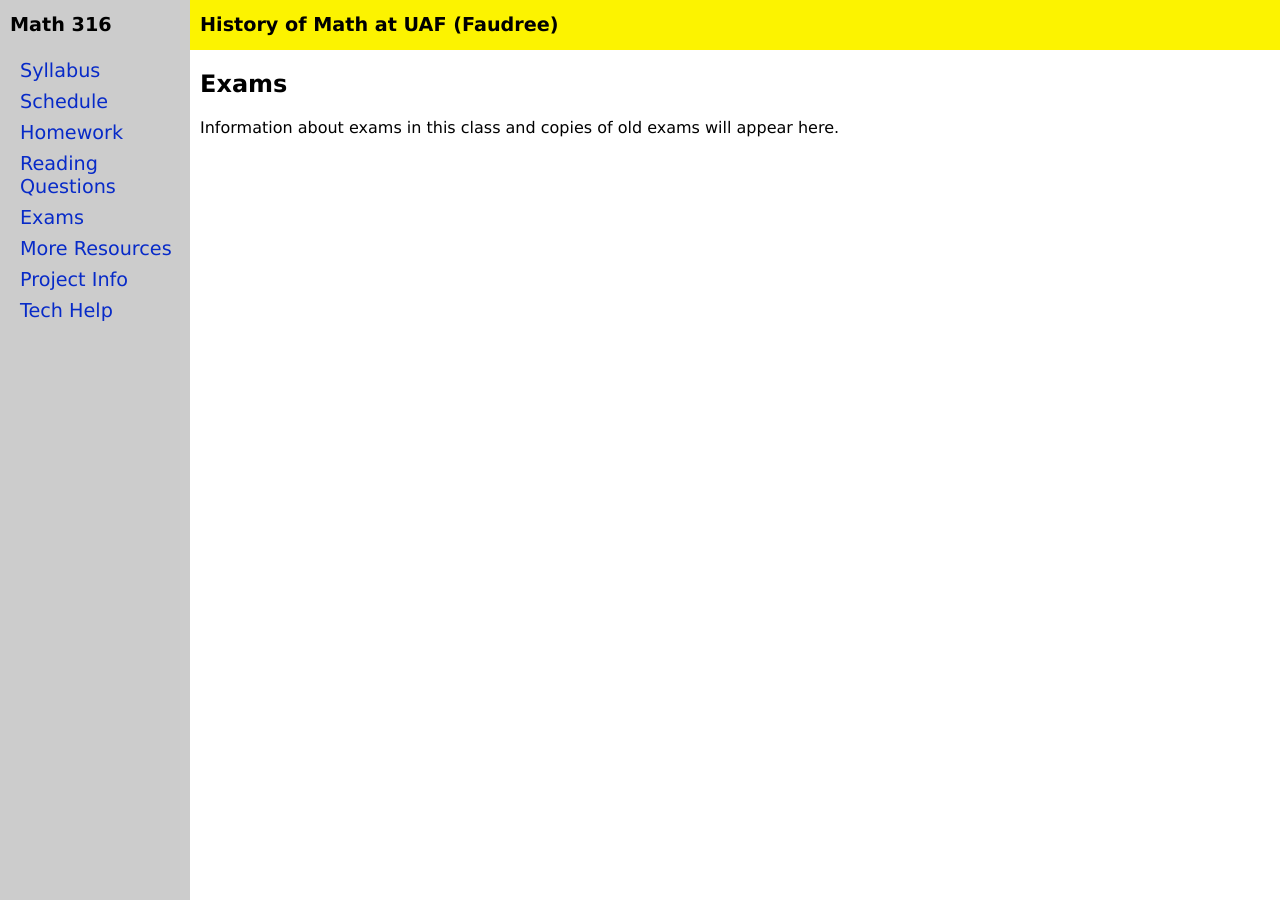
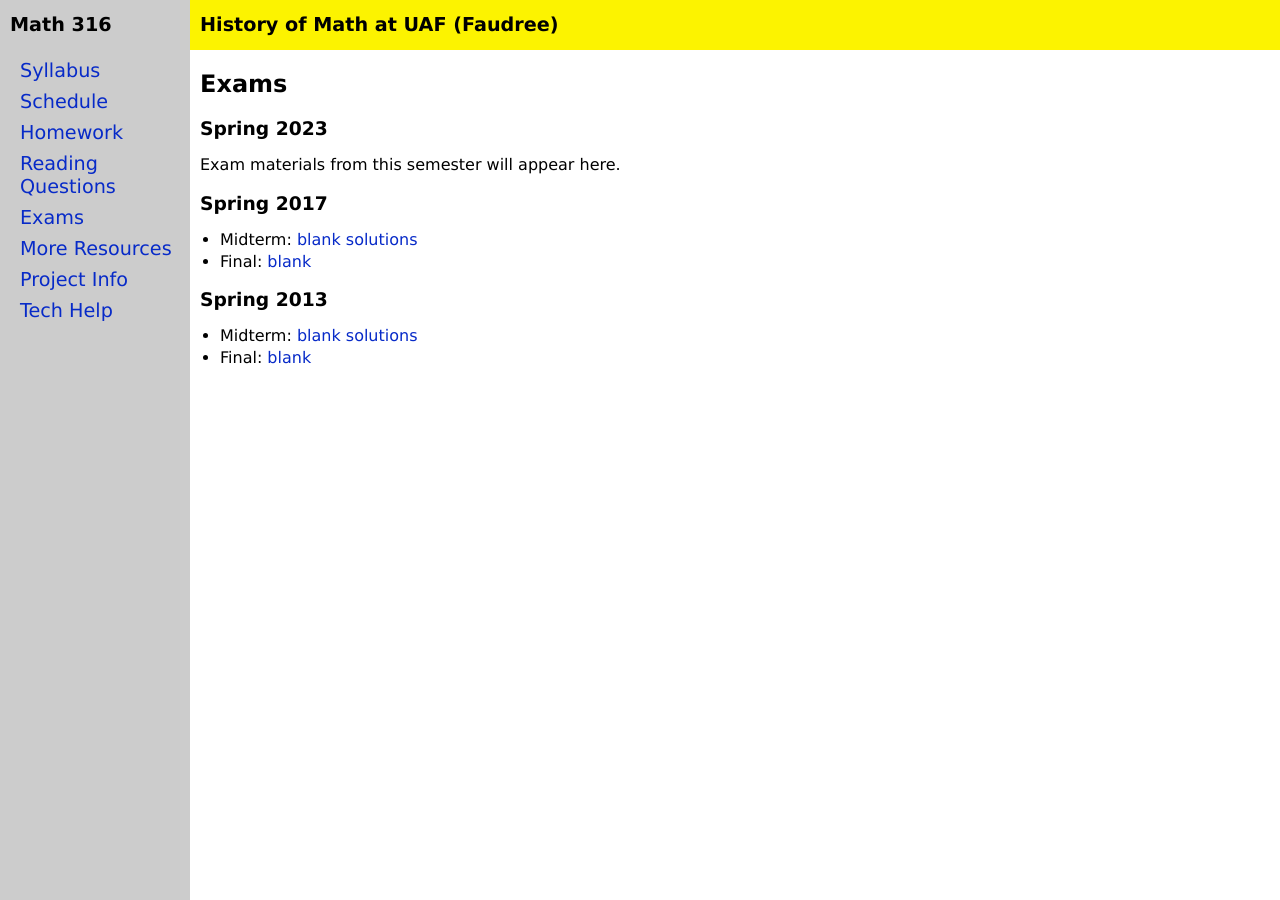
Before and after one commit to jrfaudree/HOM, a Jekyll site: the page built from exams.md, in a window 1280 px wide. Built offline with Jekyll 4.4.1, drawn with Linux system fonts in a browser that asks for light colours.

Commit message:
Update exams.md

```diff
--- a/exams.md
+++ b/exams.md
@@ -5,6 +5,16 @@ title: Exams
 
 ## Exams
 
-Information about exams in this class and copies of old exams will appear here.
+### Spring 2023
+
+Exam materials from this semester will appear here.
+
+### Spring 2017
+* Midterm: [blank]()    [solutions]()
+* Final:  [blank]()
+
+### Spring 2013
+* Midterm:  [blank]()    [solutions]()
+* Final:  [blank]()
 
 <div style="padding-bottom: 40px"></div>
```
